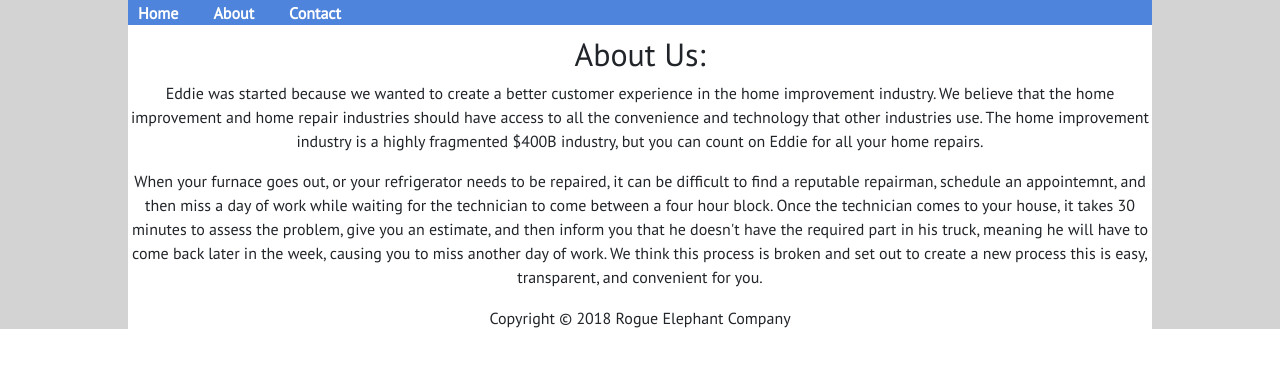
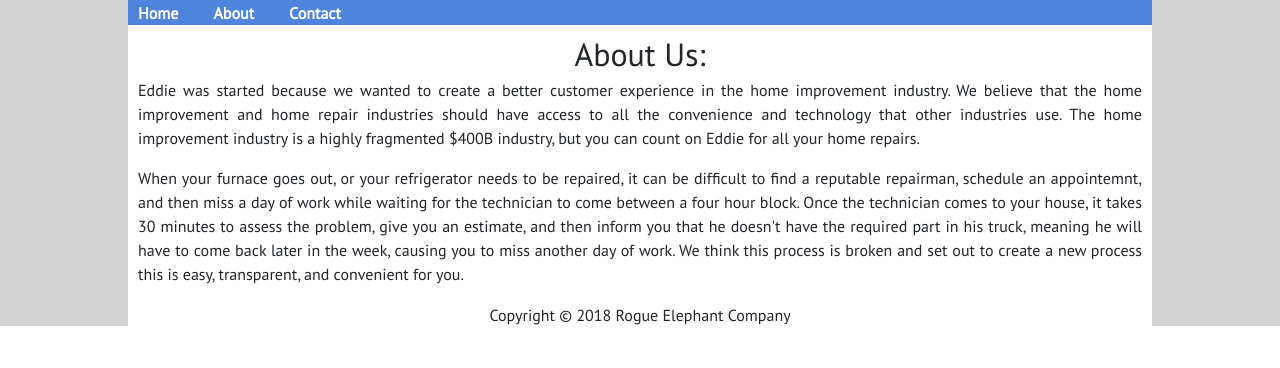
Before and after one commit to RogueElephantCompany/rogue, a React (Create React App) app: page /about in a window 1280 px wide. Shown: the top 368 px of the page. Built offline with nearby package versions, Linux system fonts and the light colour scheme.

Commit message:
[css] fixing about paragraphs

```diff
--- a/src/styles/App.css
+++ b/src/styles/App.css
@@ -89,6 +89,12 @@
   margin-bottom: 10px;
 }
 
+.about-par {
+  text-align: justify;
+  margin-left: 10px;
+  margin-right: 10px;
+}
+
 .imageName {
   display: flex;
   flex-direction: column;
@@ -116,7 +122,7 @@
   align-content: flex-start;
   align-items: center;
   text-align: center;
-  margin-bottom: 8px;
+  /* margin-bottom: 8px; */
 }
 
 .notes-box {
@@ -238,4 +244,5 @@
 
 .page-header {
   margin-top: 10px;
+  margin-bottom: 5px;
 }
```
